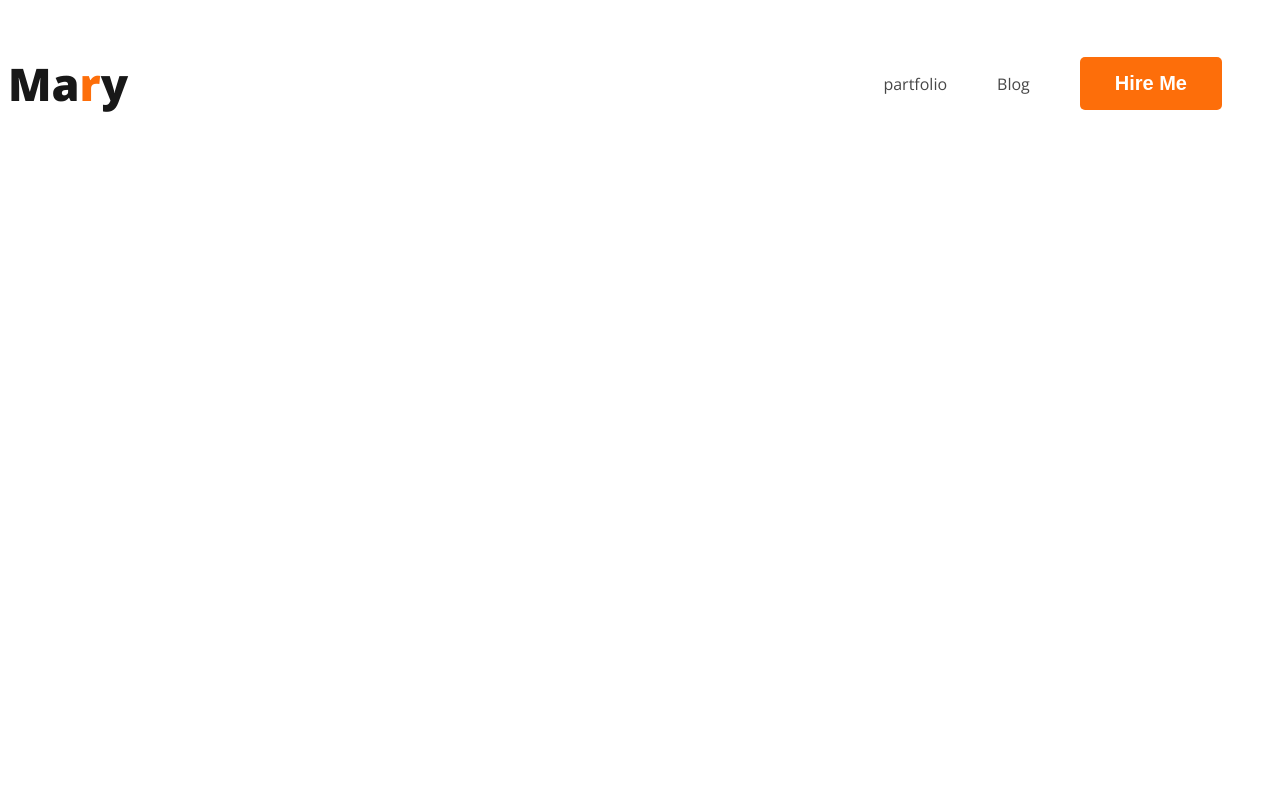
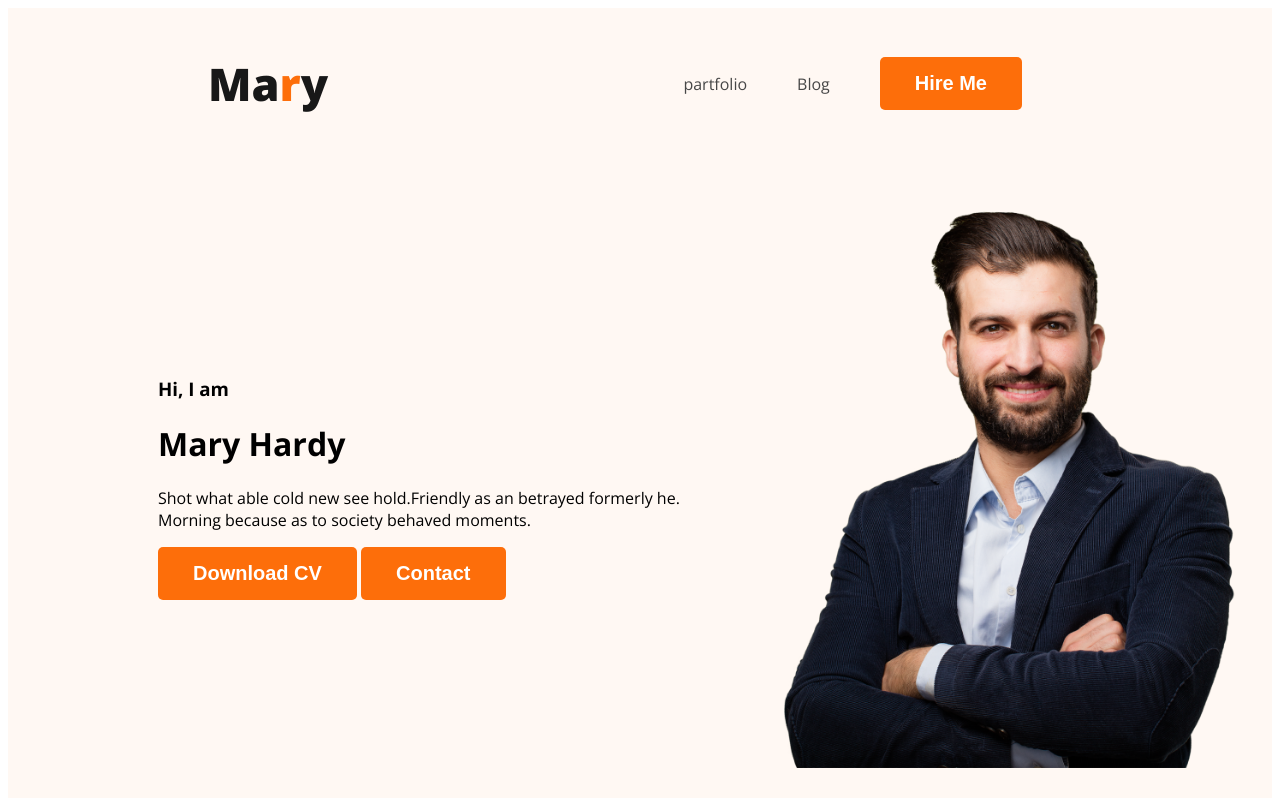
Before and after one commit to HridoyH07/Webdev-partfolio, a plain HTML site: page index.html in a window 1280 px wide. Drawn offline with nearby package versions, Linux system fonts and the light colour scheme.

Commit message:
added banner

```diff
--- a/index.html
+++ b/index.html
@@ -12,7 +12,7 @@
 </head>
 
 <body>
-    <header>
+    <header class="header">
         <nav>
             <h3 class="nav-title">Ma<span class="text-primary-color">r</span>y</h3>
             <ul>
@@ -21,6 +21,17 @@
                 <li><button class="btn-primary">Hire Me</button></li>
             </ul>
         </nav>
+        <div class="banner">
+            <div class="banner-content">
+                <h3 class="banner-geeting">Hi, I am</h3>
+                <h1 class="banner-title">Mary Hardy</h1>
+                <p>Shot what able cold new see hold.Friendly as an betrayed formerly he. Morning because as to society behaved moments.</p>
+                <button class="btn-primary">Download CV</button>
+                <button class="btn-primary">Contact</button>
+
+            </div>
+            <img class="profile-pic" src="images/hardy.png" alt="">
+        </div>
     </header>
     <main>
 
--- a/styles/partfolio.css
+++ b/styles/partfolio.css
@@ -25,6 +25,7 @@
     display: flex;
     justify-content: space-between;
     align-items: center;
+    margin: 0 200px;
 }
 
 .nav-title {
@@ -47,3 +48,20 @@
     text-decoration: none;
     color: #474747;
 }
+
+.banner {
+    padding: 30px 30px 30px 150px;
+    display: flex;
+    align-items: center;
+}
+
+.banner .profile-pic {
+    width: 500px;
+}
+
+
+/* haeder releted styles */
+
+.header {
+    background-color: rgb(255, 248, 243);
+}
```
